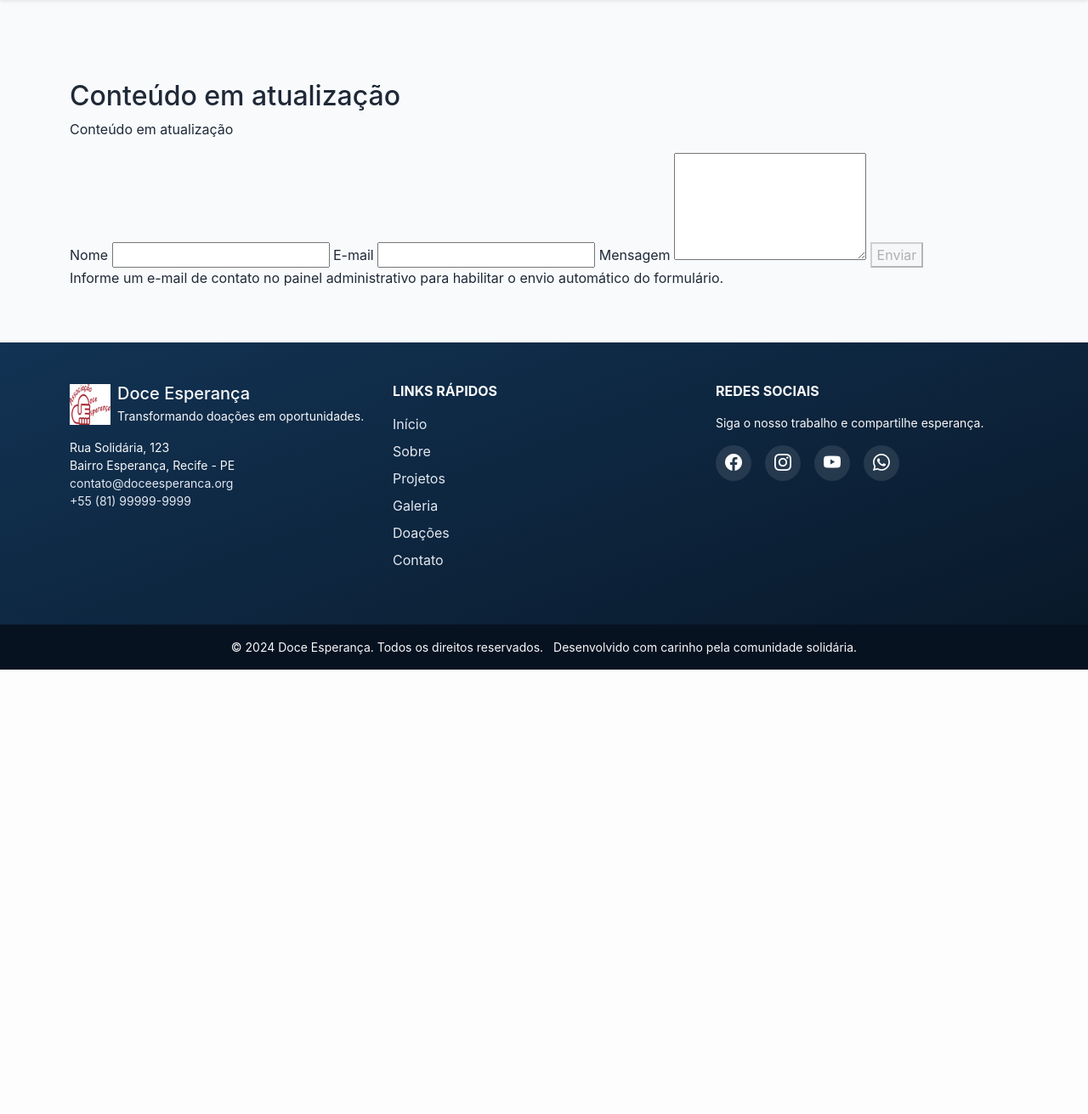
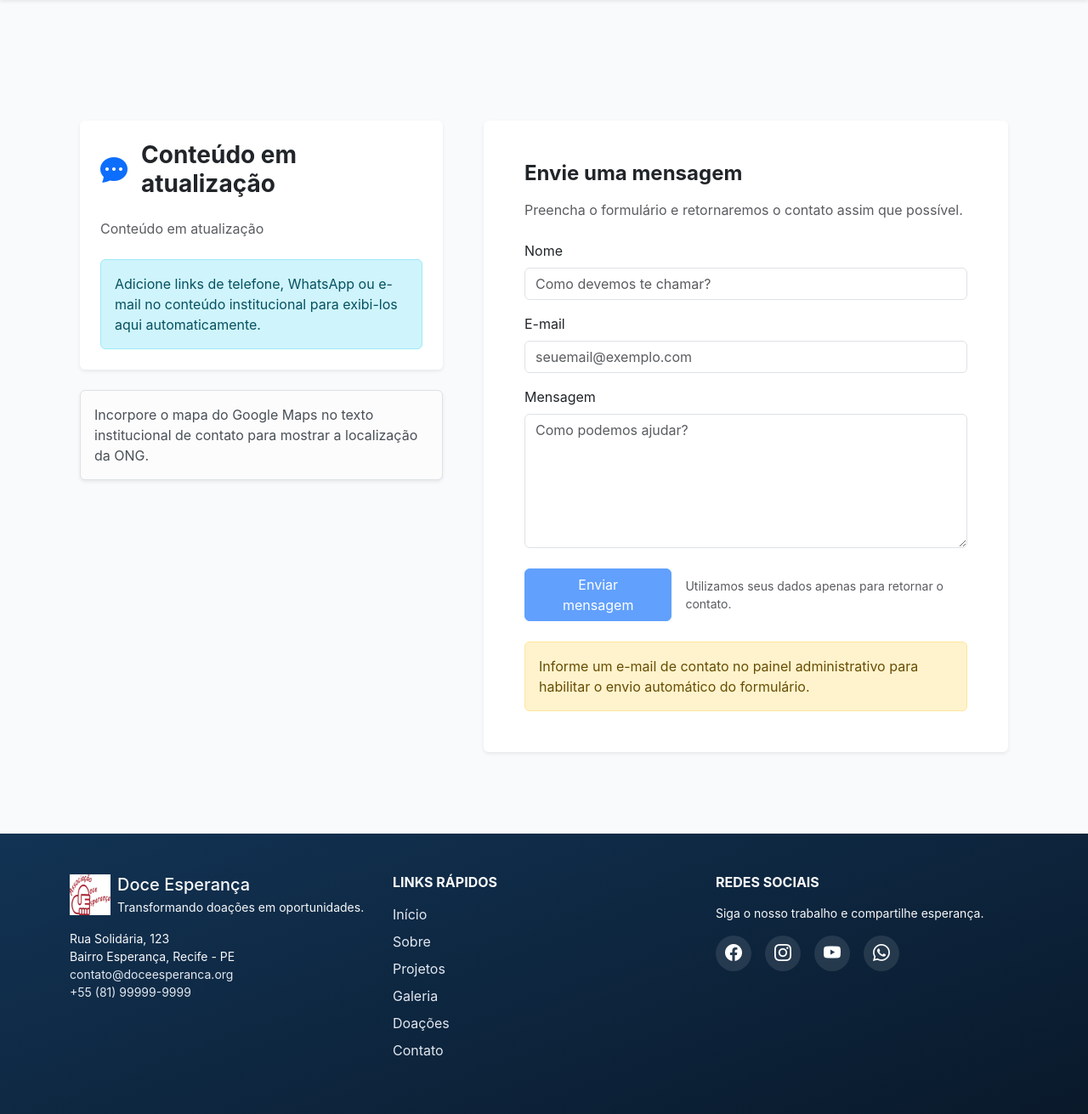
Before and after one commit to osmarDesenvolvedorDeSoftware/doce_esperanca, a Flask app: page /contato/ in a window 1280 px wide. Shown: the part 74-1385 px from the top of the page at 85% size. Before the commit the page ends 862 px from the top, so only its background shows below. Run offline with Flask 3, Linux system fonts and the light colour scheme; data that the repository does not hold is empty.

Commit message:
Revamp contact page layout with channel parsing

```diff
--- a/app/routes/public.py
+++ b/app/routes/public.py
@@ -1,8 +1,10 @@
 from __future__ import annotations
 
+import re
 from typing import Dict, Optional
 
 from flask import Blueprint, current_app, render_template
+from markupsafe import Markup
 
 from app.content import CONTENT_PLACEHOLDER, INSTITUTIONAL_SECTION_MAP
 from app.models import Apoio, Banner, Galeria, Parceiro, TextoInstitucional, Transparencia, Voluntario
@@ -230,9 +232,81 @@ def contato() -> str:
     contact_email: Optional[str] = None
     if texto_contato and texto_contato.resumo:
         contact_email = texto_contato.resumo.strip()
+    contact_channels: Dict[str, Dict[str, str]] = {}
+    contact_description: Optional[Markup] = None
+    map_embed: Optional[Markup] = None
+    if texto_contato and texto_contato.conteudo:
+        raw_html = texto_contato.conteudo
+        cleaned_html = raw_html
+
+        anchor_pattern = re.compile(
+            r"<a\\b[^>]*href\\s*=\\s*\"(?P<href>[^\"]+)\"[^>]*>(?P<label>.*?)</a>",
+            re.IGNORECASE | re.DOTALL,
+        )
+        for match in anchor_pattern.finditer(raw_html):
+            href = match.group("href").strip()
+            label_markup = Markup(match.group("label"))
+            label = label_markup.striptags().strip() or href
+            href_lower = href.lower()
+            channel_key: Optional[str] = None
+
+            if href_lower.startswith("tel:"):
+                channel_key = "phone"
+                href = f"tel:{href.split(':', 1)[1]}"
+            elif "wa.me" in href_lower or "api.whatsapp.com" in href_lower:
+                channel_key = "whatsapp"
+                if href_lower.startswith("//"):
+                    href = f"https:{href}"
+                elif href_lower.startswith("wa.me"):
+                    href = f"https://{href}"
+                elif href_lower.startswith("http://"):
+                    href = f"https://{href[7:]}"
+                elif not href_lower.startswith("https://"):
+                    href = f"https://wa.me/{href.split('/')[-1]}"
+            elif href_lower.startswith("mailto:"):
+                channel_key = "email"
+                href = f"mailto:{href.split(':', 1)[1]}"
+
+            if channel_key and channel_key not in contact_channels:
+                contact_channels[channel_key] = {"href": href, "label": label}
+                cleaned_html = cleaned_html.replace(match.group(0), label, 1)
+
+        map_pattern = re.compile(
+            r"(<iframe\\b[^>]*src=\"[^\"]*google\\.com/maps[^\"]*\"[^>]*></iframe>)",
+            re.IGNORECASE | re.DOTALL,
+        )
+        map_match = map_pattern.search(cleaned_html)
+        if map_match:
+            iframe_html = map_match.group(1)
+            if "class=" in iframe_html:
+                iframe_html = re.sub(
+                    r"class=\"",
+                    'class="border-0 w-100 h-100 ',
+                    iframe_html,
+                    count=1,
+                )
+            else:
+                iframe_html = iframe_html.replace(
+                    "<iframe", '<iframe class="border-0 w-100 h-100"', 1
+                )
+            map_embed = Markup(iframe_html)
+            cleaned_html = cleaned_html.replace(map_match.group(1), "", 1)
+
+        cleaned_html = cleaned_html.strip()
+        if cleaned_html:
+            contact_description = Markup(cleaned_html)
+
+    if "email" not in contact_channels and contact_email:
+        contact_channels["email"] = {
+            "href": f"mailto:{contact_email}",
+            "label": contact_email,
+        }
     return render_template(
         "public/contato.html",
         texto_contato=texto_contato,
         contact_email=contact_email,
+        contact_channels=contact_channels,
+        contact_description=contact_description,
+        map_embed=map_embed,
         active_page="contato",
     )
--- a/app/templates/public/contato.html
+++ b/app/templates/public/contato.html
@@ -3,31 +3,133 @@
 {% block title %}Contato - Doce Esperança{% endblock %}
 
 {% block content %}
-  <section class="contato">
-    <h2>{{ texto_contato.titulo or content_placeholder }}</h2>
-    <div class="contato-info">
-      {% if texto_contato and texto_contato.conteudo %}
+  <div class="container py-5">
+    <div class="row g-5 align-items-start">
+      <div class="col-12 col-lg-5">
+        <div class="d-flex flex-column gap-4">
+          <div class="card border-0 shadow-sm h-100">
+            <div class="card-body p-4">
+              <div class="d-flex align-items-center gap-3 mb-4">
+                <span class="text-primary fs-2"><i class="bi bi-chat-dots-fill" aria-hidden="true"></i></span>
+                <h1 class="h3 fw-bold mb-0">{{ texto_contato.titulo or content_placeholder }}</h1>
+              </div>
+              {% if contact_description %}
+                <div class="text-body-secondary mb-4">
+                  {{ contact_description }}
+                </div>
+              {% elif texto_contato and texto_contato.conteudo %}
+                <div class="text-body-secondary mb-4">
                   {{ texto_contato.conteudo | safe }}
+                </div>
               {% else %}
-        <p class="texto-placeholder">{{ content_placeholder }}</p>
+                <p class="text-body-secondary mb-4">{{ content_placeholder }}</p>
+              {% endif %}
+
+              {% set phone = contact_channels.get('phone') %}
+              {% set whatsapp = contact_channels.get('whatsapp') %}
+              {% set email_channel = contact_channels.get('email') %}
+              {% if phone or whatsapp or email_channel %}
+                <ul class="list-unstyled mb-0 d-flex flex-column gap-3">
+                  {% if phone %}
+                    <li class="d-flex align-items-start gap-3">
+                      <span class="text-primary fs-4"><i class="bi bi-telephone-fill" aria-hidden="true"></i></span>
+                      <div>
+                        <span class="text-uppercase small text-muted fw-semibold d-block">Telefone</span>
+                        <a class="fw-semibold link-underline link-underline-opacity-0" href="{{ phone.href }}">{{ phone.label }}</a>
+                      </div>
+                    </li>
+                  {% endif %}
+                  {% if whatsapp %}
+                    <li class="d-flex align-items-start gap-3">
+                      <span class="text-success fs-4"><i class="bi bi-whatsapp" aria-hidden="true"></i></span>
+                      <div>
+                        <span class="text-uppercase small text-muted fw-semibold d-block">WhatsApp</span>
+                        <a class="fw-semibold link-underline link-underline-opacity-0" href="{{ whatsapp.href }}" target="_blank" rel="noopener">{{ whatsapp.label }}</a>
+                      </div>
+                    </li>
+                  {% endif %}
+                  {% if email_channel %}
+                    <li class="d-flex align-items-start gap-3">
+                      <span class="text-danger fs-4"><i class="bi bi-envelope-fill" aria-hidden="true"></i></span>
+                      <div>
+                        <span class="text-uppercase small text-muted fw-semibold d-block">E-mail</span>
+                        <a class="fw-semibold link-underline link-underline-opacity-0" href="{{ email_channel.href }}">{{ email_channel.label }}</a>
+                      </div>
+                    </li>
+                  {% endif %}
+                </ul>
+              {% else %}
+                <div class="alert alert-info mb-0" role="alert">
+                  Adicione links de telefone, WhatsApp ou e-mail no conteúdo institucional para exibi-los aqui automaticamente.
+                </div>
               {% endif %}
             </div>
+          </div>
 
+          {% if map_embed %}
+            <div class="card border-0 shadow-sm overflow-hidden">
+              <div class="ratio ratio-4x3">
+                {{ map_embed }}
+              </div>
+            </div>
+          {% else %}
+            <div class="alert alert-light border shadow-sm mb-0" role="alert">
+              Incorpore o mapa do Google Maps no texto institucional de contato para mostrar a localização da ONG.
+            </div>
+          {% endif %}
+        </div>
+      </div>
+
+      <div class="col-12 col-lg-7">
         {% set form_action = contact_email and ('mailto:' ~ contact_email) or '#' %}
-    <form action="{{ form_action }}" method="post">
-      <label for="nome">Nome</label>
-      <input id="nome" name="nome" type="text" required>
-
-      <label for="email">E-mail</label>
-      <input id="email" name="email" type="email" required>
-
-      <label for="mensagem">Mensagem</label>
-      <textarea id="mensagem" name="mensagem" rows="5" required></textarea>
-
-      <button type="submit"{% if not contact_email %} disabled{% endif %}>Enviar</button>
+        <div class="card border-0 shadow-sm">
+          <div class="card-body p-4 p-lg-5">
+            <h2 class="h4 fw-bold mb-3">Envie uma mensagem</h2>
+            <p class="text-body-secondary mb-4">Preencha o formulário e retornaremos o contato assim que possível.</p>
+            <form id="contactForm" class="needs-validation" action="{{ form_action }}" method="post" novalidate>
+              <div class="mb-3">
+                <label class="form-label" for="nome">Nome</label>
+                <input class="form-control" id="nome" name="nome" type="text" placeholder="Como devemos te chamar?" required>
+                <div class="invalid-feedback">Informe seu nome completo.</div>
+              </div>
+              <div class="mb-3">
+                <label class="form-label" for="email">E-mail</label>
+                <input class="form-control" id="email" name="email" type="email" placeholder="seuemail@exemplo.com" required>
+                <div class="invalid-feedback">Informe um endereço de e-mail válido.</div>
+              </div>
+              <div class="mb-4">
+                <label class="form-label" for="mensagem">Mensagem</label>
+                <textarea class="form-control" id="mensagem" name="mensagem" rows="6" placeholder="Como podemos ajudar?" required></textarea>
+                <div class="invalid-feedback">Escreva uma mensagem para enviarmos à equipe.</div>
+              </div>
+              <div class="d-flex flex-column flex-md-row align-items-md-center gap-3">
+                <button class="btn btn-primary px-4" type="submit"{% if not contact_email %} disabled{% endif %}>Enviar mensagem</button>
+                <small class="text-body-secondary">Utilizamos seus dados apenas para retornar o contato.</small>
+              </div>
             </form>
             {% if not contact_email %}
-      <p class="texto-placeholder">Informe um e-mail de contato no painel administrativo para habilitar o envio automático do formulário.</p>
+              <div class="alert alert-warning mt-4 mb-0" role="alert">
+                Informe um e-mail de contato no painel administrativo para habilitar o envio automático do formulário.
+              </div>
             {% endif %}
-  </section>
+          </div>
+        </div>
+      </div>
+    </div>
+  </div>
+
+  <script>
+    (() => {
+      'use strict';
+      const form = document.getElementById('contactForm');
+      if (!form) return;
+      form.addEventListener('submit', event => {
+        if (!form.checkValidity()) {
+          event.preventDefault();
+          event.stopPropagation();
+        }
+        form.classList.add('was-validated');
+      });
+    })();
+  </script>
 {% endblock %}
```
Lines whose indentation alone changed are shown as unchanged.
